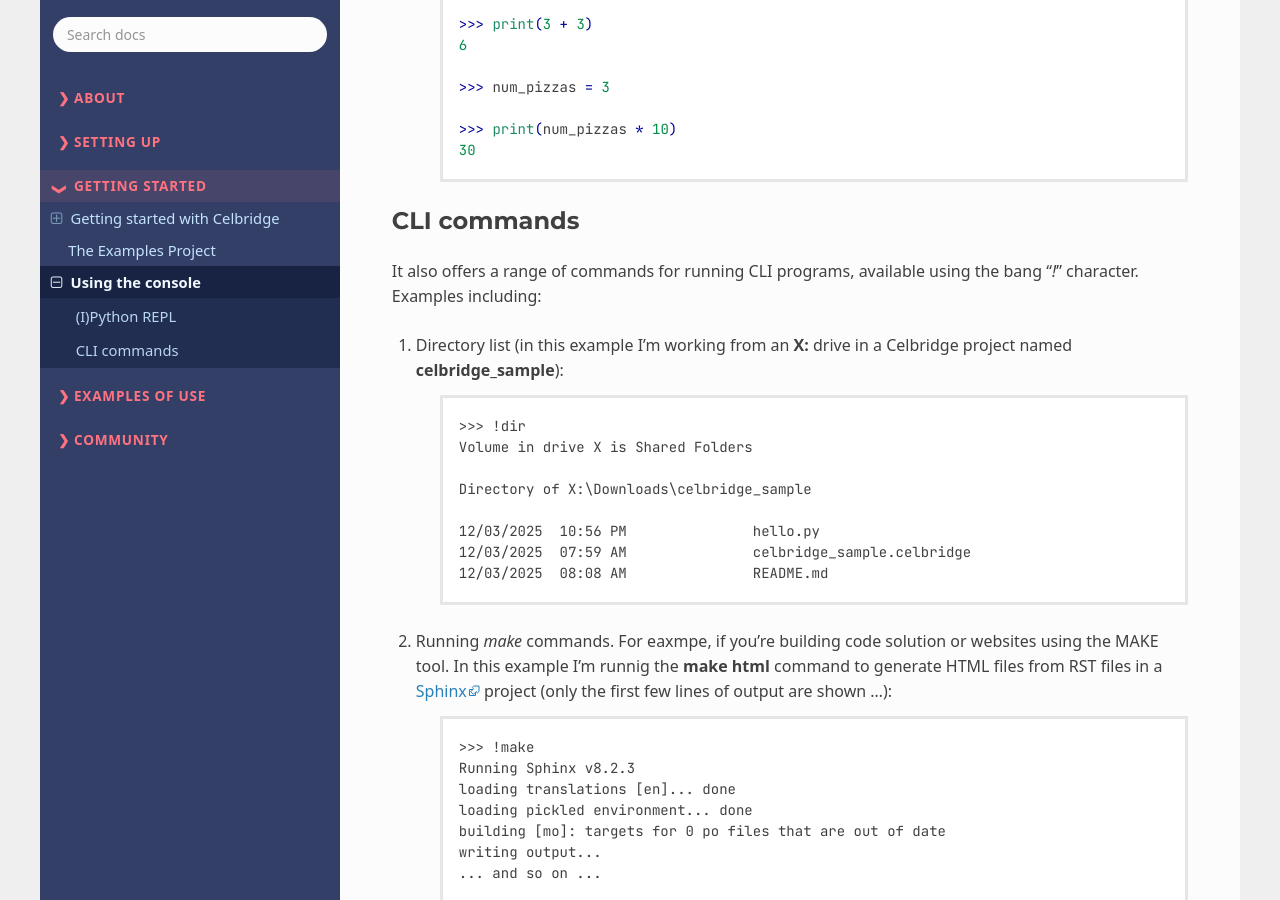
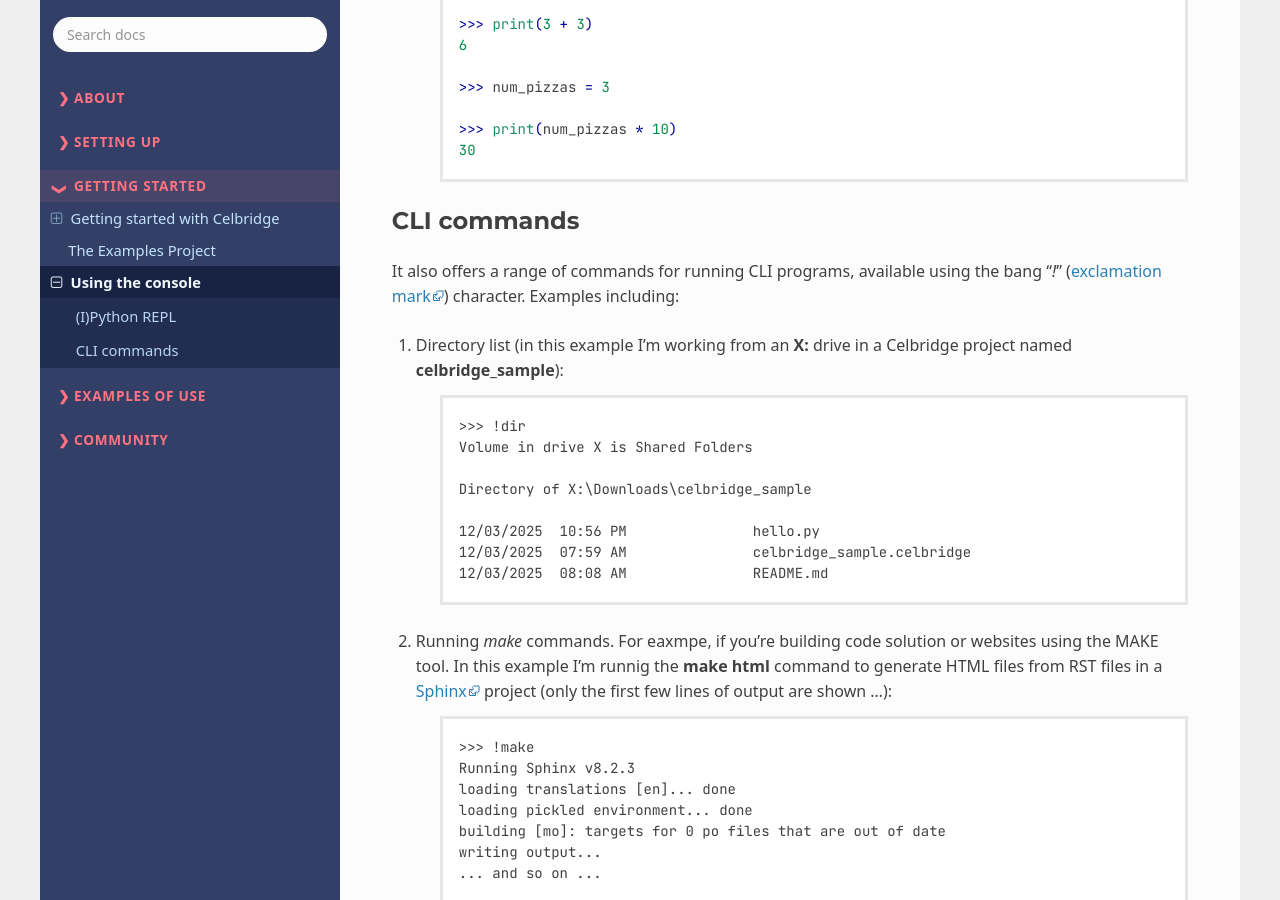
Before and after one commit to celbridge-org/celbridge-docs, a Sphinx documentation site: the page built from docs/03_getting_started/console.rst, in a window 1280 px wide and 900 px high, scrolled down 1057 px. Built offline with Sphinx 7.4.7 and the Read the Docs theme 3.1.0, drawn with Linux system fonts in a browser that asks for light colours.

Commit message:
Update console documentation with new content
added  ‘exclamation mark’ and link to wikipedia page about the character - since not everyone knows ‘!’ as BANG !

```diff
--- a/docs/03_getting_started/console.rst
+++ b/docs/03_getting_started/console.rst
@@ -51,7 +51,7 @@ This terminal offers a full Python `REPL <https://en.wikipedia.org/wiki/Read%E2%
 CLI commands
 ------------
 
-It also offers a range of commands for running CLI programs, available using the bang "`!`" character. Examples including:
+It also offers a range of commands for running CLI programs, available using the bang "`!`" (`exclamation mark <https://en.wikipedia.org/wiki/Exclamation_mark>`_) character. Examples including:
 
 1. Directory list (in this example I'm working from an **X:** drive in a Celbridge project named **celbridge_sample**):
 
```
